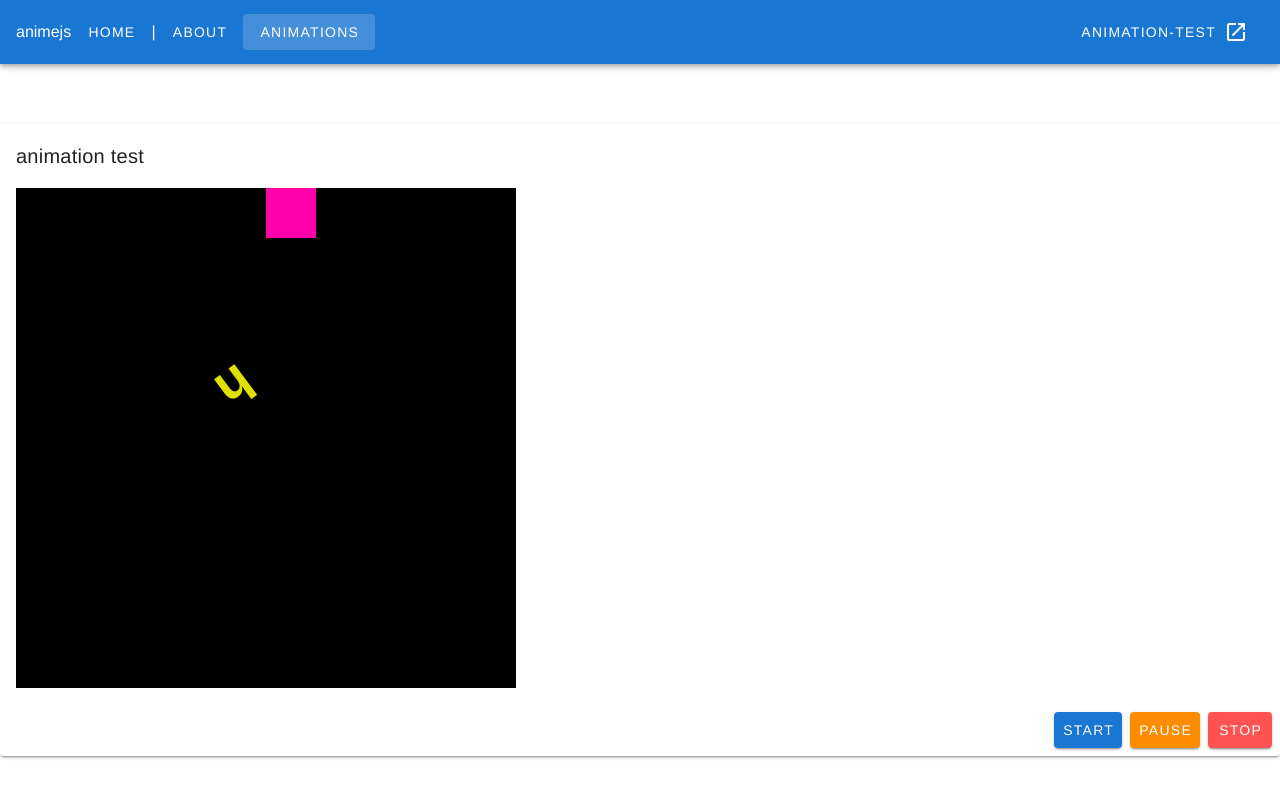
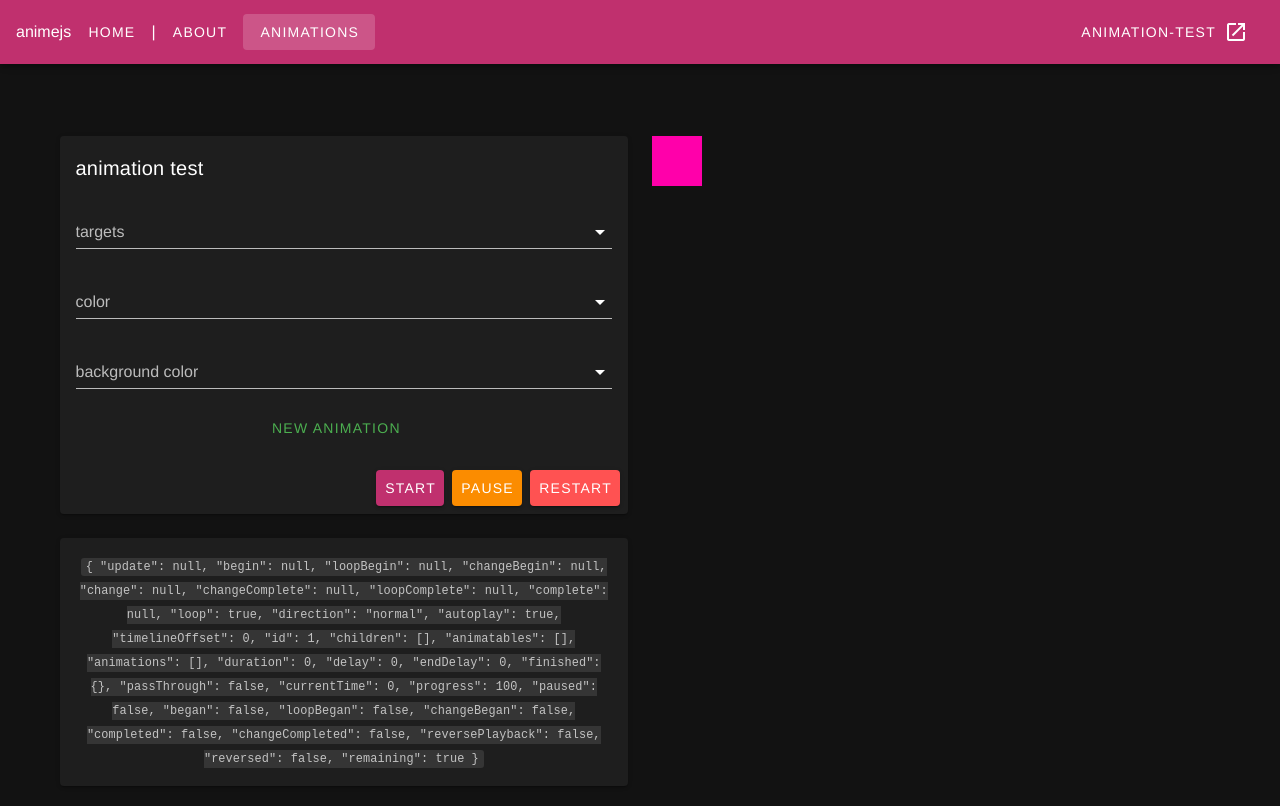
Before and after one commit to tfilla1/animation-test, a Vue app: page /animations in a window 1280 px wide. Shown: the top 806 px of the page. Built offline with nearby package versions, Linux system fonts and the light colour scheme.

Commit message:
proper animation route name, general updates

```diff
--- a/src/plugins/vuetify.js
+++ b/src/plugins/vuetify.js
@@ -4,4 +4,56 @@ import Vuetify from 'vuetify/lib/framework';
 Vue.use(Vuetify);
 
 export default new Vuetify({
-});
+    theme: {
+        dark: true,
+      themes: {
+        name: "checklist_theme",
+        light: {
+          primary: "#c686f4", // "purple"
+          secondary: "#75f9ad", //"green",
+          accent: "#3f86f5", //"blue",
+          error: "#f4c686",
+          icon: "#000099",
+          footer: "#99CCFF",
+          footerTerms: "#CCE6FF",
+          footerBg: "#004C99",
+          white: "#FFFFFF",
+          black: "#000000",
+        },
+        dark: {
+          primary: "#c0306e",
+          secondary: "#fff",
+          other: "#d3d3d3",
+          spotifyGreen: "#1DB954",
+          spotifyBlack: "#191414",
+          githubBlue: "#4078c0",
+          githubPurple: "#6e5494",
+          githubGrey: "#f5f5f5",
+          githubWhite: "#fafafa",
+        },
+        other: {
+          primary: "#9c27b0",
+          secondary: "#4caf50",
+          accent: "#2196f3",
+          error: "#ff9800",
+          warning: "#ffc107",
+          info: "#607d8b",
+          success: "#009688"
+          }
+      },
+    },
+    icons: {
+      iconfont: "mdi",
+      values: {
+        cancel: "fas fa-ban",
+        menu: "fas fa-ellipsis-v",
+        account: "mdi-account-circle",
+        home: "mdi-home",
+        dotsVertical: "mdi-dots-vertical",
+        approved: "mdi-checkbox-marked-circle",
+        pending: "mdi-arrow-up-thin-circle-outline",
+        denied: "mdi-cancel",
+        calendar: "mdi-calendar",
+      },
+    },
+  });
--- a/src/router/index.js
+++ b/src/router/index.js
@@ -20,7 +20,7 @@ const routes = [
   },
   {
     path: '/animations',
-    name: 'about',
+    name: 'animations',
     // route level code-splitting
     // this generates a separate chunk (about.[hash].js) for this route
     // which is lazy-loaded when the route is visited.
--- a/src/views/Animations.vue
+++ b/src/views/Animations.vue
@@ -1,8 +1,41 @@
 <template>
-  <v-card>
-    <v-card-title>animation test</v-card-title>
-    <v-card-text>
-      <div class="wrapper">
+  <v-container>
+    <v-row>
+      <v-col cols="6">
+        <v-card>
+          <v-card-title>animation test</v-card-title>
+          <v-card-text>
+            <v-form v-model="valid" ref="form">
+              <v-select
+                label="targets"
+                v-model="animation.targets"
+                :items="targets"
+                :rules="targetRules"
+              ></v-select>
+              <v-select
+                label="color"
+                v-model="animation.color"
+                :items="colors"
+              ></v-select>
+              <v-select
+                label="background color"
+                v-model="animation.backgroundColor"
+                :items="backgroundColors"
+              ></v-select>
+              <v-btn class="mr-4" color="success" text @click="newAnimation"
+                >new animation</v-btn
+              >
+            </v-form>
+          </v-card-text>
+          <v-card-actions>
+            <v-spacer></v-spacer>
+            <v-btn class="primary" @click="start">start</v-btn>
+            <v-btn class="warning" @click="pause">pause</v-btn>
+            <v-btn class="error" @click="restart">restart</v-btn>
+          </v-card-actions>
+        </v-card>
+      </v-col>
+      <v-col cols="6">
         <div class="item"></div>
         <h1>
           <span class="letter pa-1">h</span>
@@ -11,28 +44,55 @@
           <span class="letter pa-1">l</span>
           <span class="letter pa-1">o</span>
         </h1>
-      </div>
-    </v-card-text>
-    <v-card-actions>
-      <v-spacer></v-spacer>
-      <v-btn class="primary" @click="start">start</v-btn>
-      <v-btn class="warning" @click="pause">pause</v-btn>
-      <v-btn class="error" @click="stop">stop</v-btn>
-    </v-card-actions>
-  </v-card>
+      </v-col>
+      <v-col cols="6">
+        <v-card>
+          <v-card-text>
+            <code>{{ this.timeline }}</code>
+          </v-card-text>
+        </v-card>
+      </v-col>
+    </v-row>
+  </v-container>
 </template>
 
 <script>
+const STARTING_WIDTH = 50;
+const STARTING_HEIGHT = 50;
+const STARTING_DURATION = 1500;
+
+const newAnimation = () => ({
+  targets: "",
+  rotate: 0,
+  translateX: 0,
+  translateY: 0,
+  color: "",
+  backgroundColor: "",
+  easing: "",
+  opacity: "",
+  duration: STARTING_DURATION,
+  scale: 0,
+  loop: true,
+  width: STARTING_WIDTH,
+  height: STARTING_HEIGHT,
+});
+
+
 import anime from "animejs";
 export default {
   name: "App",
   data: () => ({
-    animation: null,
+    animation: anime(newAnimation()),
     timeline: null,
+    valid: true,
+    targetRules: [(v) => !!v || "Target is required"],
   }),
   computed: {
     colors() {
-      return ["#f0a", "#0af", "#a0f"];
+      return ["#f0a", "#0af", "#a0f", undefined];
+    },
+    backgroundColors() {
+      return ["#f0a", "#0af", "#a0f", undefined];
     },
     targets() {
       return [".item", ".letter"];
@@ -43,7 +103,7 @@ export default {
       this.timeline = anime.timeline({
         easing: "easeOutExpo",
         duration: 1500,
-        loop: false,
+        loop: true,
       });
     },
     initialAnimation() {
@@ -95,19 +155,30 @@ export default {
           easing: "cubicBezier(.35,.94,.61,.27)",
         });
     },
+    newAnimation() {
+        console.log(this.animation.targets);
+        this.timeline.add(anime(this.animation));
+        // this.timeline.add({
+        //   targets: '.item',
+        //   backgroundColor: this.animation.backgroundColor,
+        //   color: this.animation.color,
+        //   duration: STARTING_DURATION,
+        // });
+    },
     start() {
       this.timeline.play();
     },
     pause() {
       this.timeline.pause();
     },
-    stop() {
-      this.timeline.stop();
+    restart() {
+      this.timeline.restart();
     },
   },
   mounted() {
     this.createTimeline();
-    this.initialAnimation();
+
+    //this.initialAnimation();
   },
 };
 </script>
@@ -132,11 +203,6 @@ export default {
   color: #2c3e50;
   margin-top: 60px;
 }
-.wrapper {
-  background-color: #000;
-  width: 500px;
-  height: 500px;
-}
 .item {
   background-color: #ff00aa;
   width: 50px;
```
